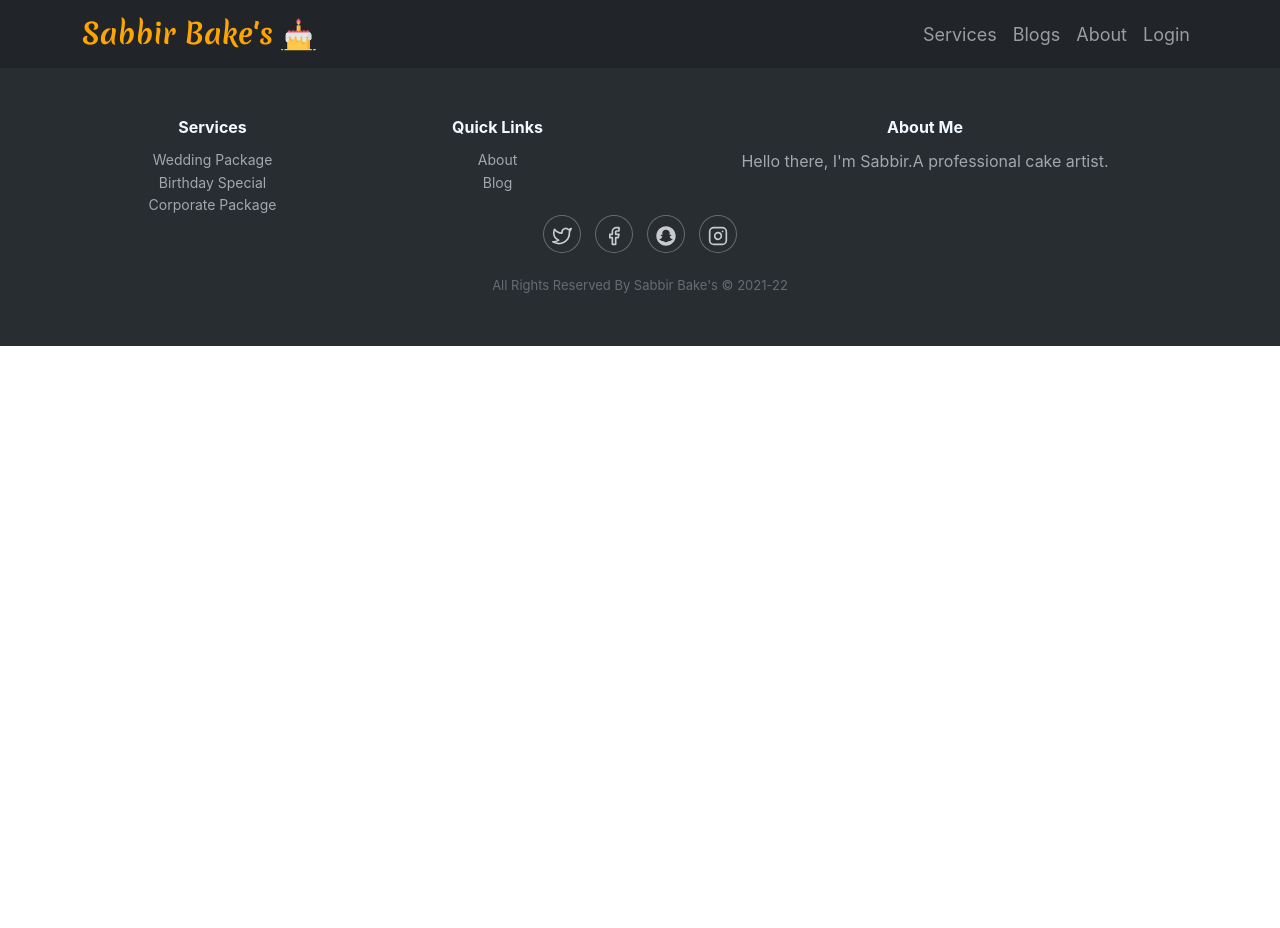
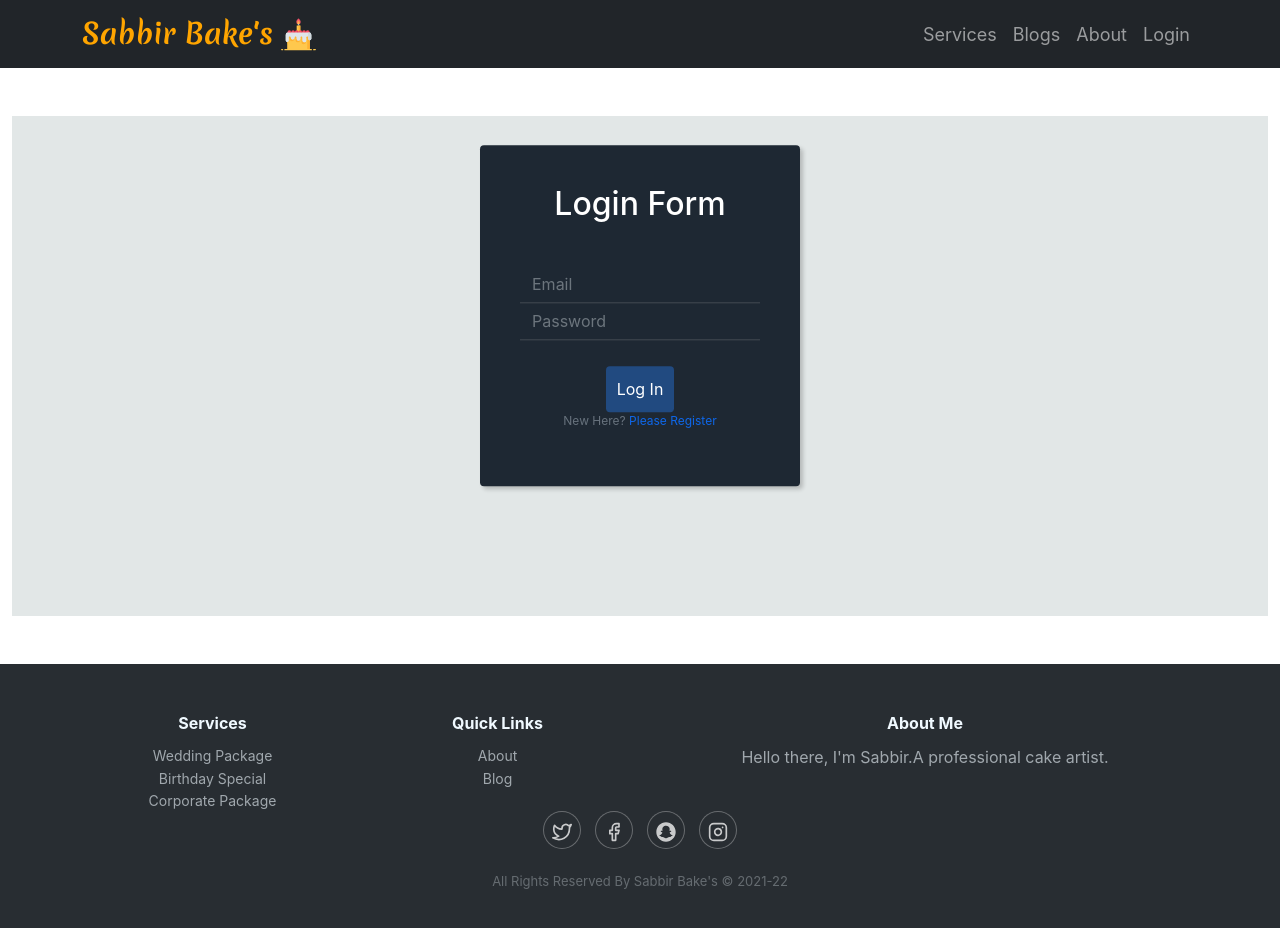
Before and after one commit to OmarFaruqueSabbir/independent-service-provider, a React (Create React App) app: page /login in a window 1280 px wide. Shown: the top 928 px of the page. Before the commit the page ends 800 px from the top, so only its background shows below. Built offline with nearby package versions, Linux system fonts and the light colour scheme.

Commit message:
login page Authenticated

```diff
--- a/src/components/Login/Login/Login.js
+++ b/src/components/Login/Login/Login.js
@@ -1,10 +1,111 @@
-import React from 'react';
+import React, { useEffect, useState } from 'react';
+import { useSignInWithEmailAndPassword } from 'react-firebase-hooks/auth';
+import { useLocation, useNavigate } from 'react-router-dom';
+import auth from '../../../firebas.init';
+import { ToastContainer, toast } from 'react-toastify';
 
 const Login = () => {
+    const [userData, setUserData] = useState({
+        email: "",
+        password: "",
+        confirmPass: "",
+    });
+    const [errors, setErrors] = useState({
+        email: "",
+        password: "",
+        general: "",
+    });
+
+    const handleEmail = (event) => {
+        const emailRegex = /\S+@\S+\.\S+/;
+        const validMail = emailRegex.test(event.target.value);
+
+        if (validMail) {
+            setUserData({ ...userData, email: event.target.value });
+            setErrors({ ...errors, email: "" });
+        } else {
+            setErrors({ ...errors, email: "Please provide valid email" });
+            setUserData({ ...userData, email: "" });
+        }
+
+        // setEmail(e.target.value);
+    };
+
+
+
+    const handlePassword = (event) => {
+        const passwordRegex = /.{6,}/;
+        const validPassword = passwordRegex.test(event.target.value);
+
+        if (validPassword) {
+            setUserData({ ...userData, password: event.target.value });
+            setErrors({ ...errors, password: "" });
+        } else {
+            setErrors({ ...errors, password: "Input 6 characters!" });
+            setUserData({ ...userData, password: "" });
+        }
+    };
+
+    const [signInWithEmail, user, loading, error1] = useSignInWithEmailAndPassword(auth);
+
+    const handleSubmit = (event) => {
+        event.preventDefault();
+
+        signInWithEmail(userData.email, userData.password);
+        // navigate('/home');
+    }
+
+    const navigate = useNavigate();
+    const location = useLocation();
+    const from = location.state?.from?.pathname || "/";
+
+    const navigateSign = () => {
+        navigate('/register');
+    }
+
+    useEffect(() => {
+        if (user) {
+            navigate(from);
+        }
+    }, [user]);
+
+    let errorElement;
+
+    if(error1){
+        errorElement =
+        <p className='text-danger'>Error: {error1?.message}
+        </p>
+    }
+
     return (
-        <div>
+        <div className="container-fluid">
+            <section className='my-5 section'>
+                <div className="login-dark">
+                    <form onSubmit={handleSubmit}>
+                        <h2 className="sr-only">Login Form</h2>
+                        <div className="illustration"><i className="icon ion-ios-locked-outline"></i>
+                        </div>
+                        <div className="form-group">
+                            <input className="form-control" type="email" name="email" placeholder="Email" onChange={handleEmail} required />
+                            {errors?.email && <p className="text-danger">{errors.email}</p>}
+                        </div>
+                        <div className="form-group">
+                            <input className="form-control" type="password" name="password" placeholder="Password" onChange={handlePassword} required />
 
-        </div>
+                            {errors?.password && <p className="text-danger">{errors.password}</p>}
+                        </div>
+                        <div className="form-group">
+                            <button className="btn btn-primary btn-block" type="submit">Log In</button>
+                        </div>
+                        <p className="forgot">New Here? <span onClick={navigateSign} className='text-primary'>Please Register</span> </p>
+                        <ToastContainer />
+                    </form>
+                    {
+                        errorElement
+                    }
+                </div>
+            </section>
+        </div >
     );
 };
 
--- a/src/components/Login/Register/Register.js
+++ b/src/components/Login/Register/Register.js
@@ -104,7 +104,7 @@ const Register = () => {
                             {errors?.password && <p className="text-danger">{errors.password}</p>}
                         </div>
                         <div className="form-group">
-                            <button className="btn btn-primary btn-block" type="submit">Log In</button>
+                            <button className="btn btn-primary btn-block" type="submit">Sign In</button>
                         </div>
                         <p className="forgot">Already Signed Up? <span onClick={navigateLogin} className='text-primary'>Please Login</span> </p>
                         <ToastContainer />
```
